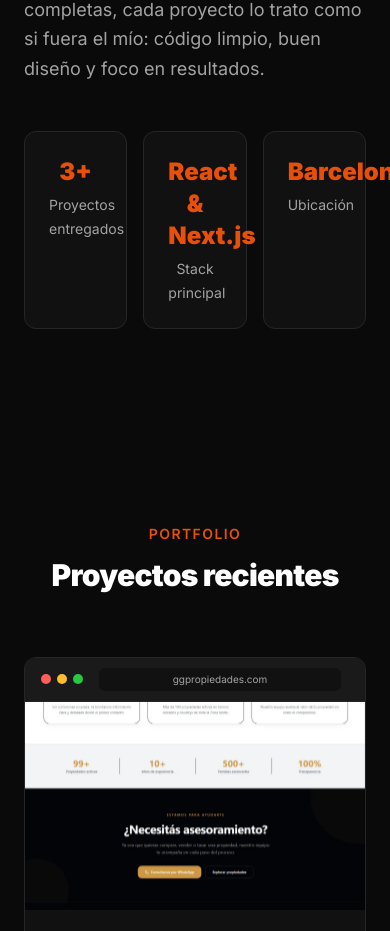
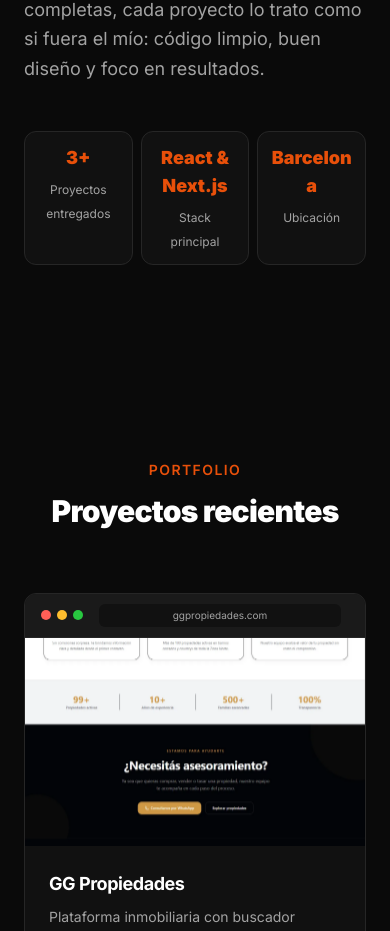
Before and after one commit to Joakoali/Landing, a React (Vite) app: page / in a window 390 px wide. Shown: the part 2294-3225 px from the top of the page. Built offline with nearby package versions, Linux system fonts and the light colour scheme.

Commit message:
Arreglos Full Responsive

```diff
--- a/src/components/About.tsx
+++ b/src/components/About.tsx
@@ -32,16 +32,16 @@ export default function About() {
           </div>
 
           {/* Highlight cards */}
-          <div className="grid grid-cols-3 gap-4">
+          <div className="grid grid-cols-3 gap-2 sm:gap-4">
             {HIGHLIGHTS.map((item) => (
               <div
                 key={item.label}
-                className="p-6 rounded-xl border border-border bg-surface text-center"
+                className="p-3 sm:p-6 rounded-xl border border-border bg-surface text-center"
               >
-                <span className="block text-2xl font-black text-accent mb-1">
+                <span className="block text-lg sm:text-2xl font-black text-accent mb-1 break-words">
                   {item.value}
                 </span>
-                <span className="text-sm text-text-muted">{item.label}</span>
+                <span className="text-xs sm:text-sm text-text-muted leading-tight">{item.label}</span>
               </div>
             ))}
           </div>
```
